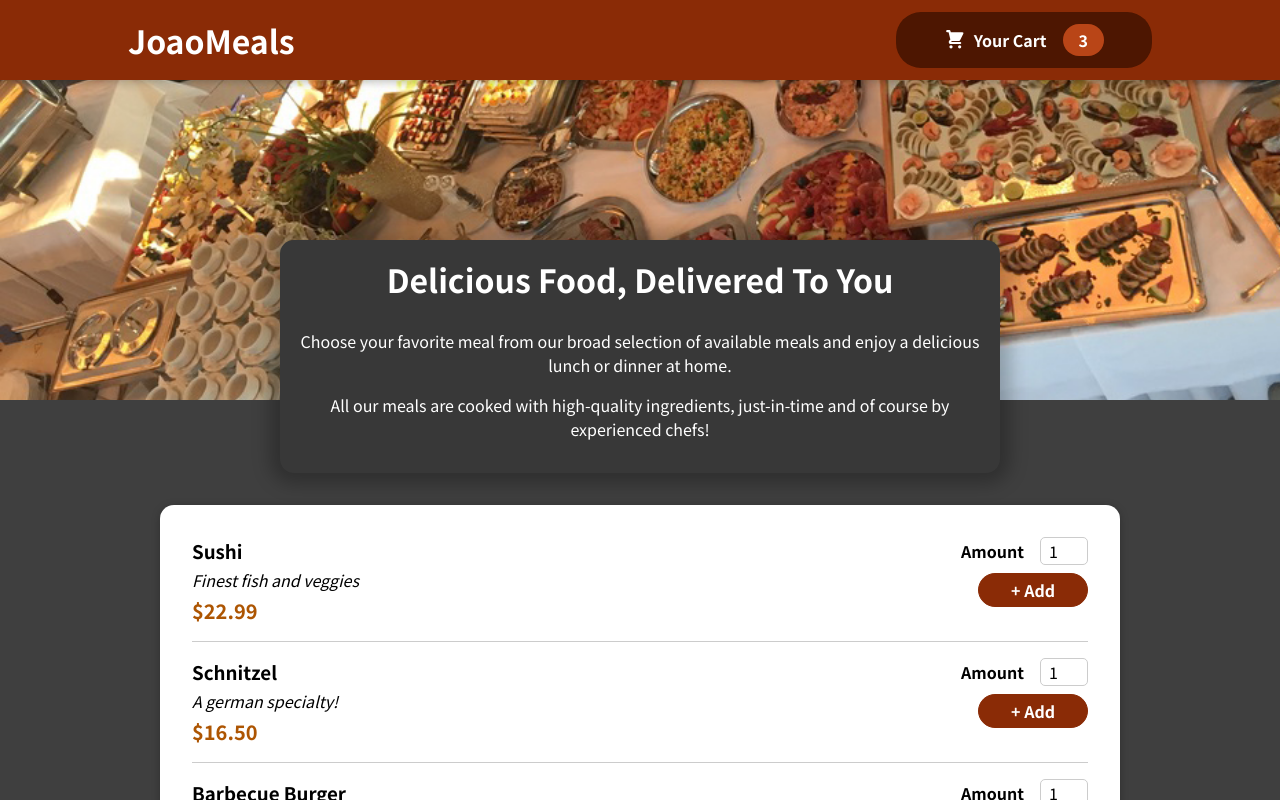
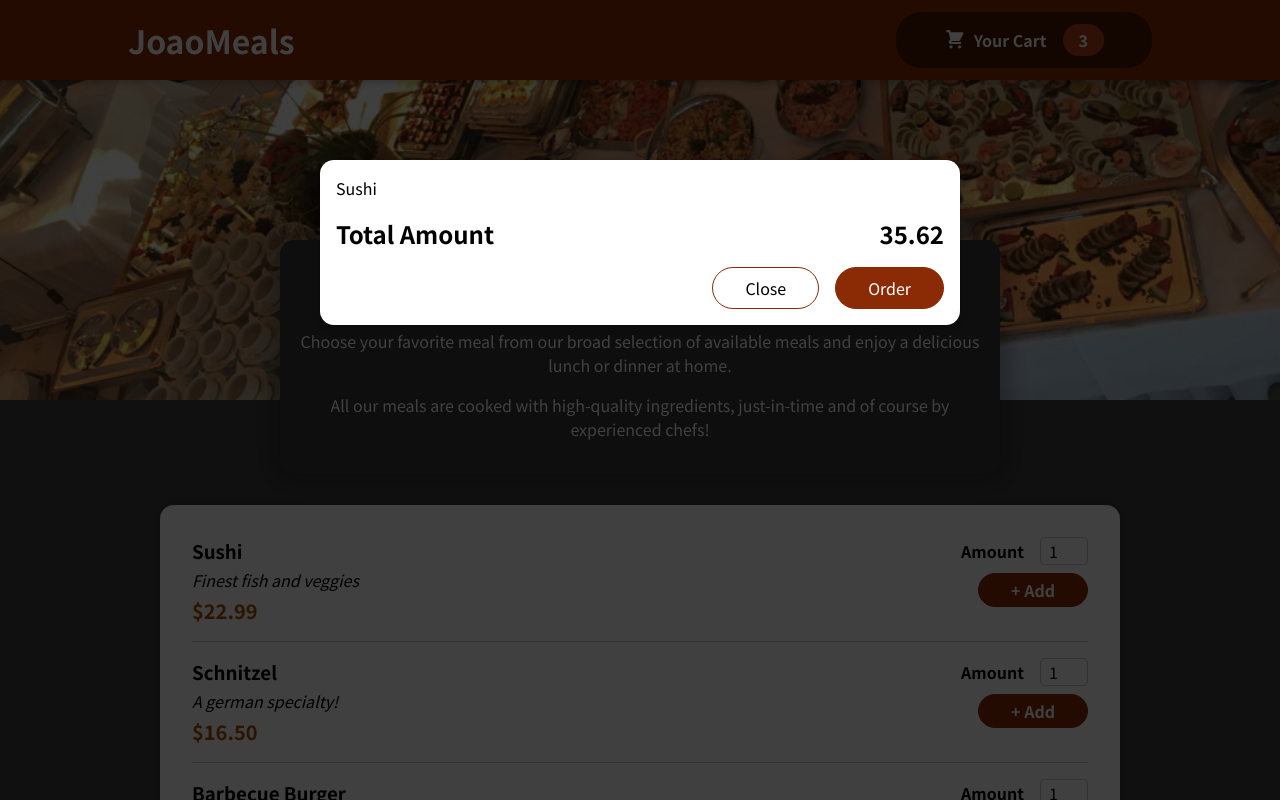
Before and after one commit to JoaoNJC/joaomeals, a React (Create React App) app: page / in a window 1280 px wide. Shown: the top 800 px of the page. Built offline with nearby package versions, Linux system fonts and the light colour scheme.

Commit message:
Modal overlay added, completed.

```diff
--- a/public/index.html
+++ b/public/index.html
@@ -26,6 +26,7 @@
 
 <body>
   <noscript>You need to enable JavaScript to run this app.</noscript>
+  <div id="overlays"></div>
   <div id="root"></div>
   <!--
       This HTML file is a template.
--- a/src/App.js
+++ b/src/App.js
@@ -1,10 +1,12 @@
 import React, { Fragment } from 'react';
 import Header from './Components/Layout/Header';
 import Meals from './Components/Meals/Meals';
+import Cart from './Components/Cart/Cart';
 
 const App = (props) => {
   return (
     <Fragment>
+      <Cart />
       <Header />
       <main>
         <Meals />
--- a/src/Components/Cart/Cart.js
+++ b/src/Components/Cart/Cart.js
@@ -1,3 +1,4 @@
+import Modal from '../UI/Modal';
 import classes from './Cart.module.css'
 
 const Cart = (props) => {
@@ -8,7 +9,7 @@ const Cart = (props) => {
   </ul>;
 
   return (
-    <div>
+    <Modal>
       {cartItems}
       <div className={classes.total}>
         <span>Total Amount</span>
@@ -18,7 +19,7 @@ const Cart = (props) => {
         <button className={classes['button-alt']}>Close</button>
         <button className={classes.button}>Order</button>
       </div>
-    </div>
+    </Modal>
   )
 }
 
--- a/src/Components/UI/Modal.js
+++ b/src/Components/UI/Modal.js
@@ -0,0 +1,26 @@
+import React, { Fragment } from 'react';
+import ReactDOM from 'react-dom';
+import classes from './Modal.module.css'
+
+const Backdrop = (props) => {
+  return <div className={classes.backdrop} />
+};
+
+const ModalOverlay = (props) => {
+  return <div className={classes.modal}>
+    <div className={classes.content}>{props.children}</div>
+  </div>
+};
+
+const portalElement = document.getElementById('overlays');
+
+const Modal = (props) => {
+  return (
+    <Fragment>
+      {ReactDOM.createPortal(<Backdrop />, portalElement)}
+      {ReactDOM.createPortal(<ModalOverlay>{props.children}</ModalOverlay>, portalElement)}
+    </Fragment>
+  )
+}
+
+export default Modal;
```
